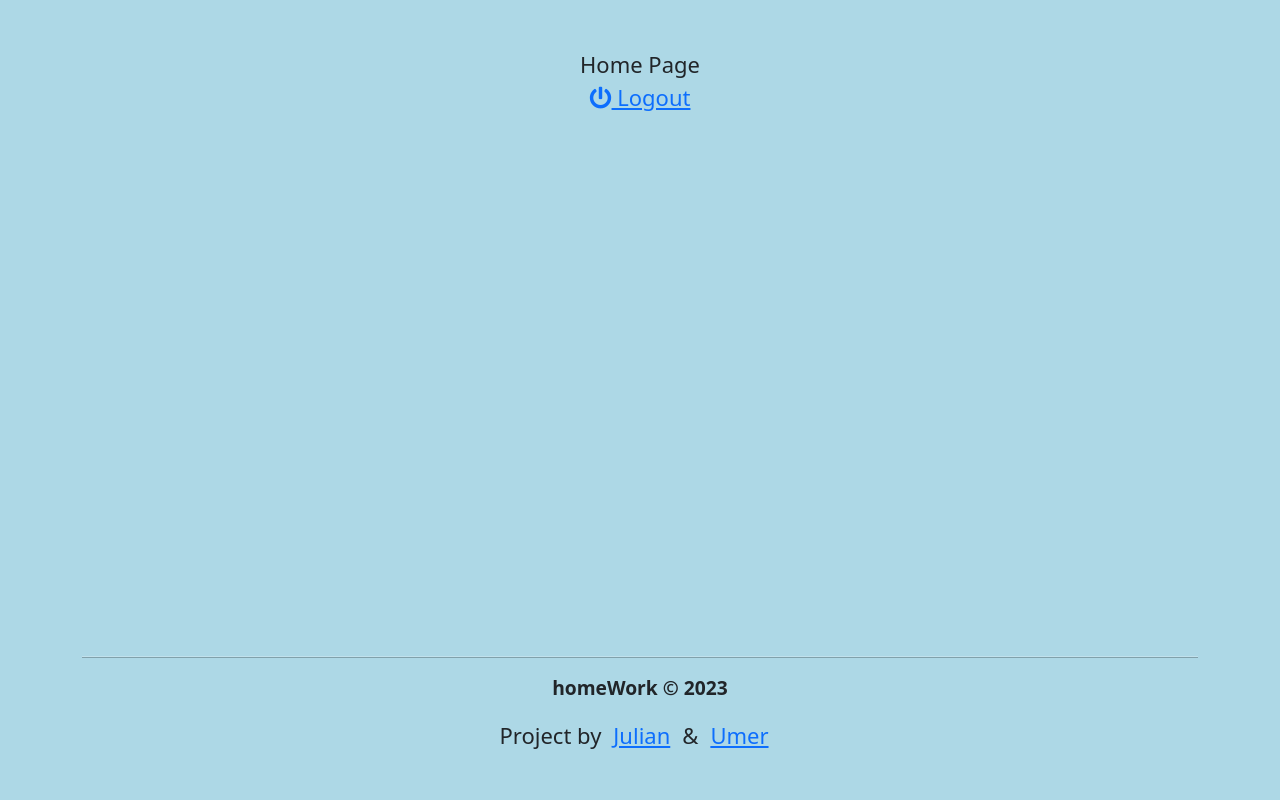
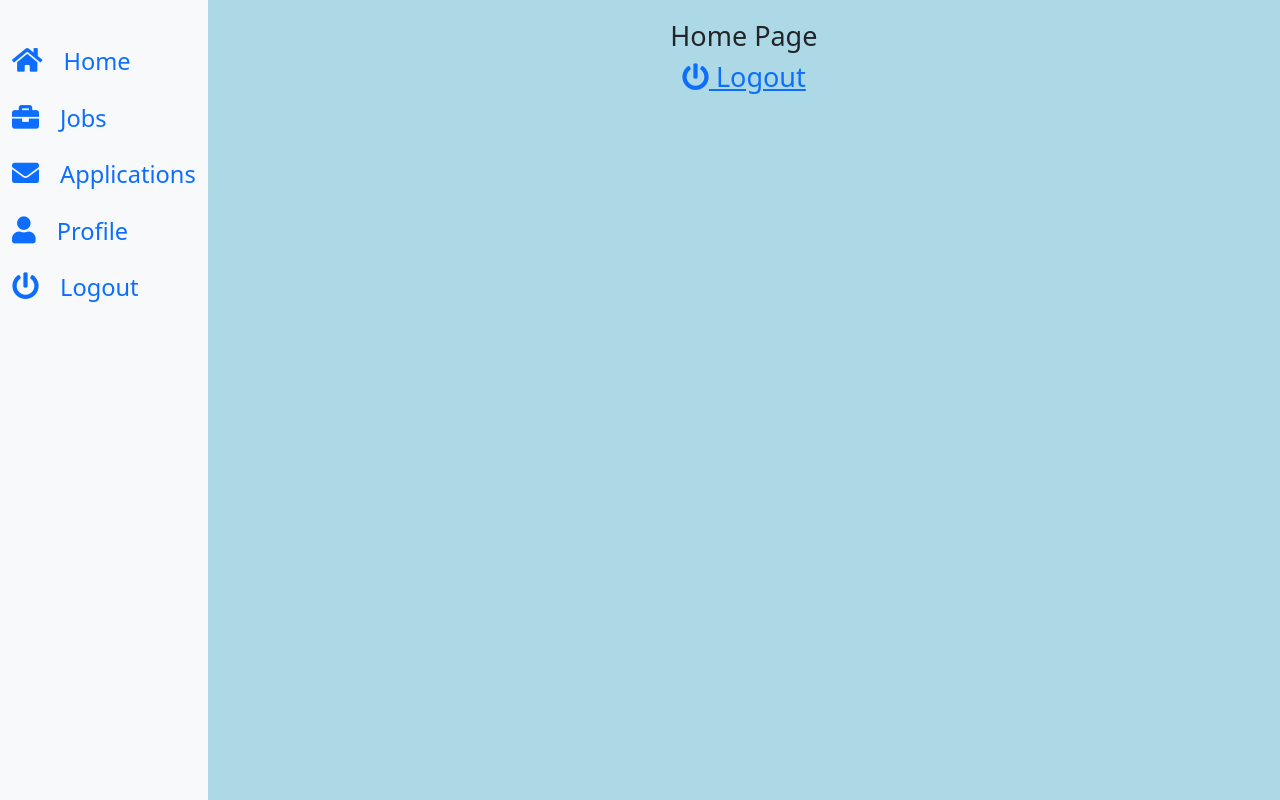
Before and after one commit to juliantjg/homeWork, a React (Create React App) app in the folder frontend/: page /home in a window 1280 px wide. Shown: the top 800 px of the page. Built offline with nearby package versions, Linux system fonts and the light colour scheme; sample sign-in values are in the browser's storage.

Commit message:
added sidebar for authenticated user

```diff
--- a/frontend/src/App.css
+++ b/frontend/src/App.css
@@ -1,9 +1,13 @@
 body {
   background-color: lightblue !important;
   background-attachment: fixed;
-  font-size: 22px !important;
+  font-size: 27px !important;
 }
 
 #page-size {
-  min-height: 80vh !important;
+  min-height: 100vh !important;
 }
+
+#logoutButton {
+  margin-top: auto;
+}
--- a/frontend/src/components/Footer/Footer.js
+++ b/frontend/src/components/Footer/Footer.js
@@ -20,7 +20,7 @@ function Footer() {
 
                             <p>
                                 <small className="d-flex justify-content-center">
-                                    <b>homeWork &copy; {year}</b>
+                                    <b>homeWork @ {year}</b>
                                 </small>
                             </p>
                         </div>
@@ -28,6 +28,7 @@ function Footer() {
                     <Row xs="auto" className="d-flex justify-content-center">
                         Project by <a href="https://www.linkedin.com/in/juliantj/" target="_blank" id="footerLinks">Julian</a> & <a href="https://www.linkedin.com/in/muhammad-umer-tariq-bbaa91182/" target="_blank" id="footerLinks">Umer</a>
                     </Row>
+                    <br />
                 </Container>
             </footer>
         </div>
--- a/frontend/src/components/Home/Home.js
+++ b/frontend/src/components/Home/Home.js
@@ -6,6 +6,7 @@ import { ToastContainer, toast } from 'react-toastify';
 import 'react-toastify/dist/ReactToastify.css';
 import Footer from '../Footer/Footer';
 import { Form } from 'react-bootstrap';
+import MainSideBar from '../SideBar/MainSideBar';
 
 function Home() {
     const navigate = useNavigate();
@@ -31,18 +32,23 @@ function Home() {
 
     return (
         <div class="container-fluid px-0">
+
+            <div class="container-fluid">
+                <div class="row">
+                    <MainSideBar />
+
+                    <div class="col-sm p-3 min-vh-100">
                         <div id="page-size">
-                <div class="col-md-12">
-                    <div class="row pt-5">
                             <center>
                                 Home Page
                                 <br />
                                 <a href="" onClick={logout()}><i class="fas fa-power-off"></i> Logout</a>
                             </center>
                         </div>
+                        <Footer />
                     </div>
                 </div>
-            <Footer />
+            </div>
         </div>
     );
 }
--- /dev/null
+++ b/frontend/src/components/SideBar/MainSideBar.js
@@ -0,0 +1,45 @@
+import React from "react";
+import { Row, Col, Container } from "react-bootstrap";
+
+function MainSideBar() {
+    return (
+        <div class="col-sm-auto bg-light sticky-top">
+            <div class="d-flex flex-sm-column flex-row flex-nowrap bg-light align-items-left sticky-top">
+                <a href="/" class="d-block p-3 link-dark text-decoration-none" title="" data-bs-toggle="tooltip" data-bs-placement="right" data-bs-original-title="Icon-only">
+                    <i class="bi-bootstrap fs-1"></i>
+                </a>
+                <ul class="nav nav-pills nav-flush flex-sm-column flex-row flex-nowrap mb-auto mx-auto text-left align-items-left">
+                    <li>
+                        <li>
+                            <a href="#" class="nav-link px-0 align-middle">
+                                <i class="fas fa-home"></i> &nbsp; <small>Home</small>
+                            </a>
+                        </li>
+                        <li>
+                            <a href="#" class="nav-link px-0 align-middle">
+                                <i class="fas fa-briefcase"></i> &nbsp; <small>Jobs</small>
+                            </a>
+                        </li>
+                        <li>
+                            <a href="#" class="nav-link px-0 align-middle">
+                                <i class="fas fa-envelope"></i> &nbsp; <small>Applications</small>
+                            </a>
+                        </li>
+                        <li>
+                            <a href="#" class="nav-link px-0 align-middle">
+                                <i class="fas fa-user"></i> &nbsp; <small>Profile</small>
+                            </a>
+                        </li>
+                        <li>
+                            <a href="#" class="nav-link px-0 align-middle">
+                                <i class="fas fa-power-off"></i> &nbsp; <small>Logout</small>
+                            </a>
+                        </li>
+                    </li>
+                </ul>
+            </div>
+        </div>
+    )
+}
+
+export default MainSideBar;
```
Lines whose indentation alone changed are shown as unchanged.
